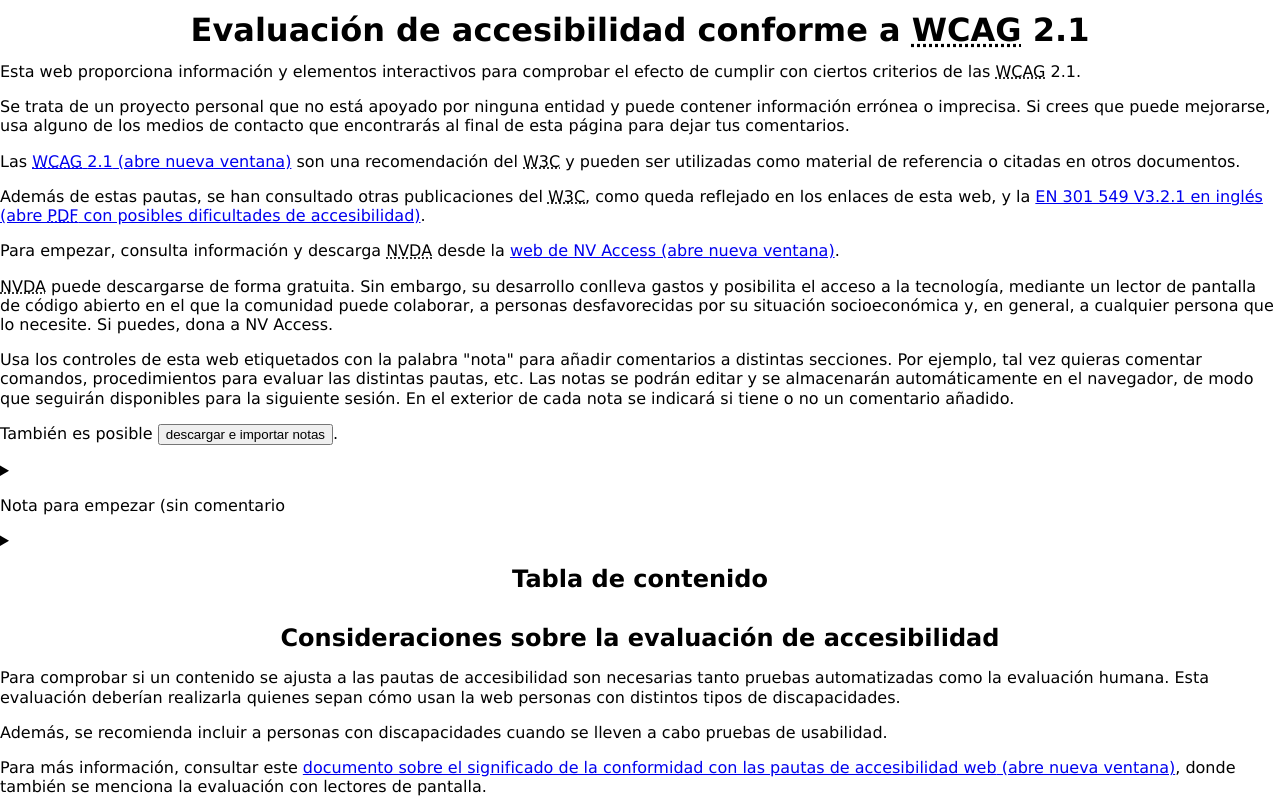
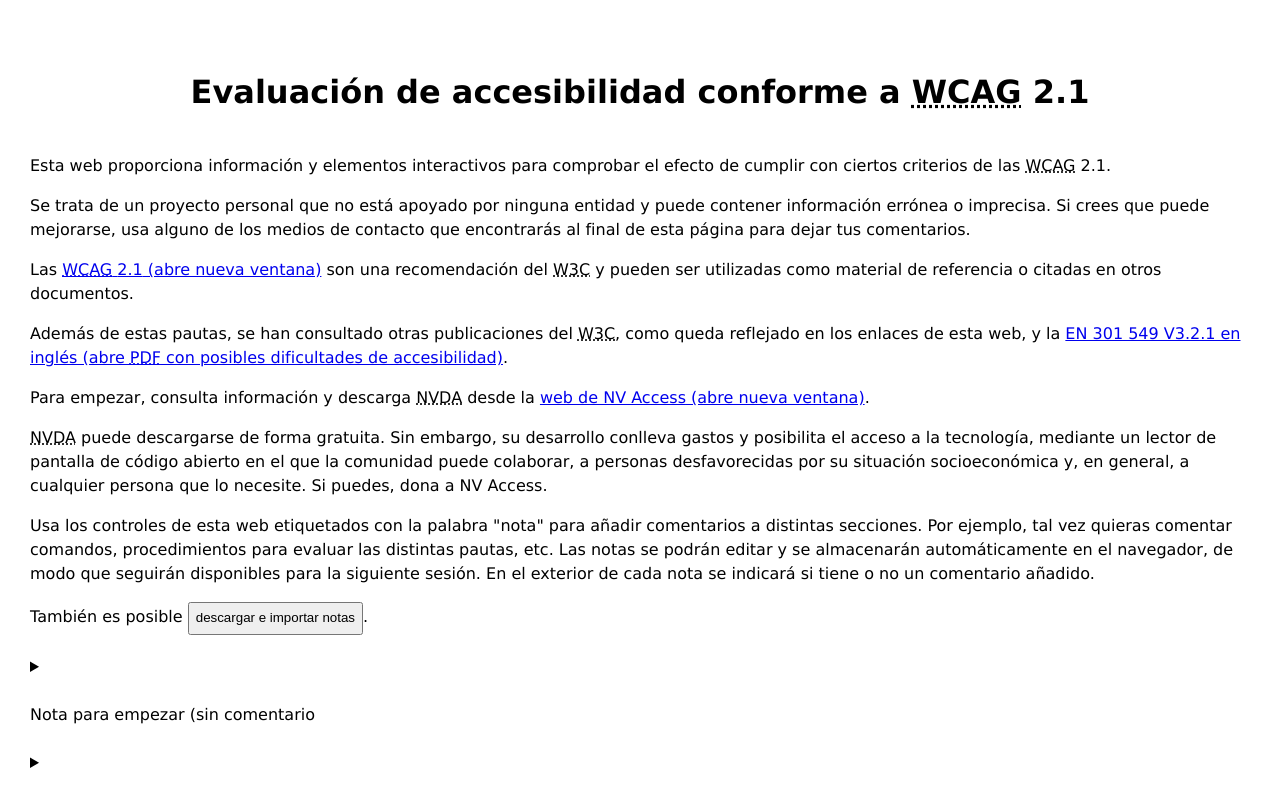
Before and after one commit to nvdaes/weba11y, a React (Create React App) app: page / in a window 1280 px wide. Shown: the top 800 px of the page. Built offline with nearby package versions, Linux system fonts and the light colour scheme.

Commit message:
Improve css a suggested in contact form

```diff
--- a/src/App.css
+++ b/src/App.css
@@ -1,10 +1,14 @@
 @charset "utf-8";
 body {
 	font-family : Verdana, Arial, Helvetica, Sans-serif;
-	line-height: 1.2em;
+	padding: 30px;
+	line-height: 1.5em;
 }
 h1, h2, h3 {
 	text-align: center
+}
+section, h1, h2, h3 {
+	margin: 50px 0;
 }
 blockquote {
 	margin-left: 1.2em;
@@ -18,3 +22,10 @@ a {
 a:focus, a:hover {
 	outline: solid
 }
+ul li,
+ol li,
+label,
+button,
+details {
+	line-height: 2;
+}
```
